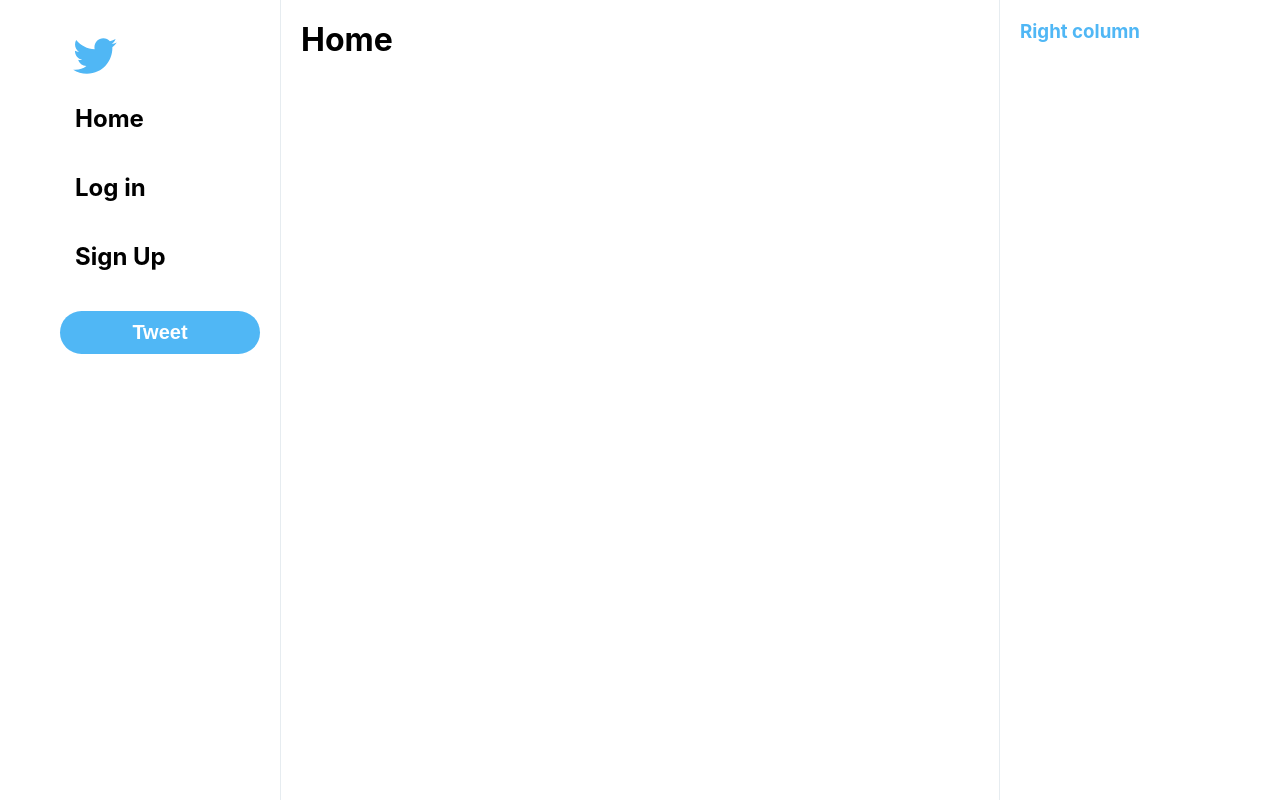
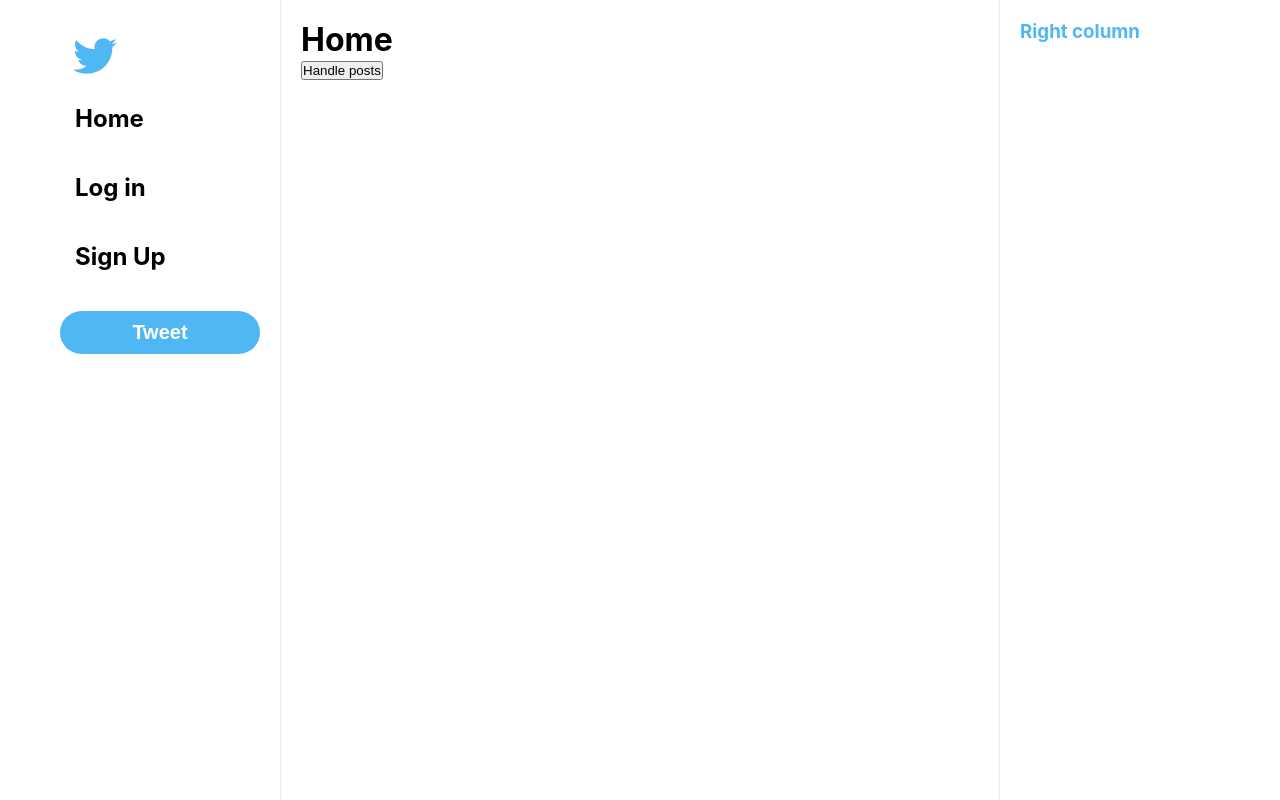
Before and after one commit to gorski-piotr/social-media-app, a React (Create React App) app: page / in a window 1280 px wide. Built offline with nearby package versions, Linux system fonts and the light colour scheme.

Commit message:
posts from api downloading and adding to the home page using axios. Need editing

```diff
--- a/src/components/Home.js
+++ b/src/components/Home.js
@@ -1,9 +1,45 @@
 import React from "react";
+import axios from "axios";
+import { useState } from "react";
 
 function Home() {
+  const [posts, setPosts] = useState([]);
+
+  const handlePosts = () => {
+    const headers = {
+      "Content-Type": "application/json",
+      Accept: "application/json",
+    };
+
+    let data = {};
+
+    axios
+      .post("https://akademia108.pl/api/social-app/post/latest", data, {
+        headers: headers,
+      })
+      .then((res) => {
+        console.table("POSTS Answer from API: ", res.data);
+        setPosts(
+          res.data.map((post) => {
+            return post;
+          })
+        );
+      })
+      .catch((error) => {
+        console.error("Axios error: ", error);
+      });
+  };
+  console.log("posts state: ", posts);
+
   return (
     <div>
       <h1>Home</h1>
+      <button onClick={handlePosts}>Handle posts</button>
+      <div>
+        {posts.map((post) => {
+          return <div key={post.id}>{post.content}</div>;
+        })}
+      </div>
     </div>
   );
 }
```
